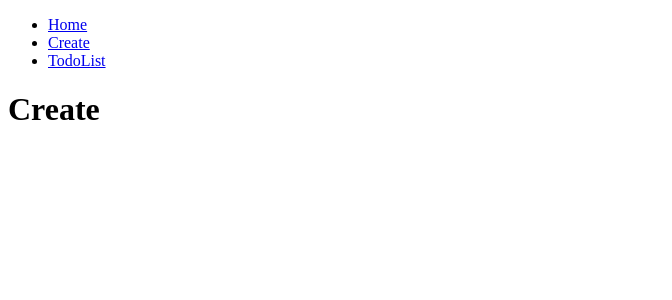
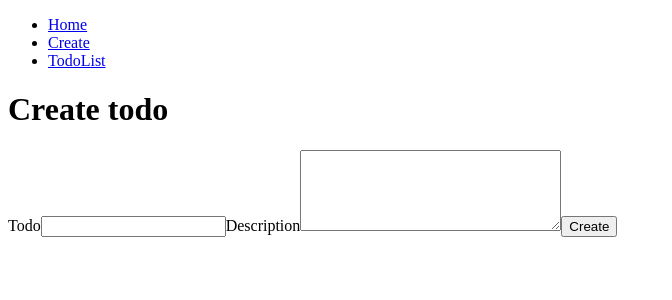
Before and after one commit to jamoliddinsaidov/epam_lab_homework, a React (Create React App) app in the folder react/05_improved_todo_app/: page /create in a window 1280 px wide. Shown: the top 300 px of the page, without its empty margins (0-672 px from the left). Built offline with nearby package versions, Linux system fonts and the light colour scheme.

Commit message:
add create form

```diff
--- a/react/05_improved_todo_app/src/App.js
+++ b/react/05_improved_todo_app/src/App.js
@@ -1,4 +1,4 @@
-import React from 'react'
+import React, { useState } from 'react'
 import { Switch, Route } from 'react-router-dom'
 
 // components
@@ -11,13 +11,19 @@ import TodoList from './pages/TodoList'
 import NotFound from './pages/NotFound'
 
 function App() {
+	// states
+	const [todos, setTodos] = useState([])
+	console.log(todos)
+
 	return (
 		<div className='app'>
 			<Nav />
 
 			<Switch>
 				<Route path='/' component={Home} exact />
-				<Route path='/create' component={Create} />
+				<Route path='/create'>
+					<Create todos={todos} setTodos={setTodos} />
+				</Route>
 				<Route path='/todolist' component={TodoList} />
 				<Route component={NotFound} />
 			</Switch>
--- a/react/05_improved_todo_app/src/pages/Create.js
+++ b/react/05_improved_todo_app/src/pages/Create.js
@@ -1,9 +1,69 @@
-import React from 'react'
+import React, { useState } from 'react'
 
-const Create = () => {
+// utils
+import { v4 as uuidv4 } from 'uuid'
+
+const Create = ({ todos, setTodos }) => {
+	// states
+	const [input, setInput] = useState('')
+	const [description, setDescription] = useState('')
+
+	// handler functions
+	const inputChangeHandler = (e) => {
+		setInput(e.target.value)
+	}
+
+	const textareaChangeHandler = (e) => {
+		setDescription(e.target.value)
+	}
+
+	const createHandler = (e) => {
+		e.preventDefault()
+
+		// creating a new todo
+		const newTodo = {
+			id: uuidv4(),
+			todo: input,
+			description,
+			isCompleted: false,
+		}
+
+		// adding the new todo
+		setTodos([...todos, newTodo])
+
+		// clearing out input areas
+		setInput('')
+		setDescription('')
+	}
+
 	return (
 		<div>
-			<h1>Create</h1>
+			<h1>Create todo</h1>
+
+			<form>
+				<label htmlFor='todo'>Todo</label>
+				<input
+					type='text'
+					name='todo'
+					id='todo'
+					value={input}
+					onChange={inputChangeHandler}
+					required
+				/>
+				<label htmlFor='description'>Description</label>
+				<textarea
+					type='text'
+					name='description'
+					id='description'
+					cols='30'
+					rows='5'
+					value={description}
+					onChange={textareaChangeHandler}
+					required></textarea>
+				<button type='submit' onClick={createHandler}>
+					Create
+				</button>
+			</form>
 		</div>
 	)
 }
--- a/react/05_improved_todo_app/src/pages/Home.js
+++ b/react/05_improved_todo_app/src/pages/Home.js
@@ -1,9 +1,12 @@
 import React from 'react'
+import { Link } from 'react-router-dom'
 
 const Home = () => {
 	return (
 		<div>
-			<h1>Home</h1>
+			<h1>Welcome!</h1>
+			<p>This app helps you to create, delete and edit todos.</p>
+			<Link to='/create'>Create yours</Link>
 		</div>
 	)
 }
```
